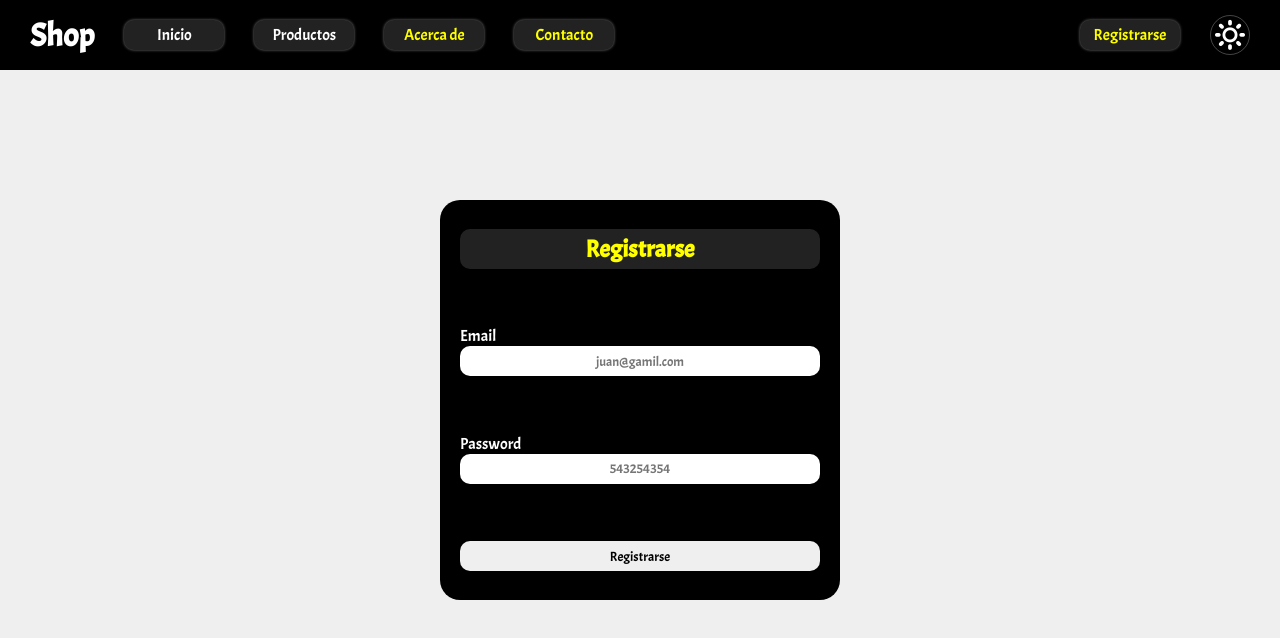
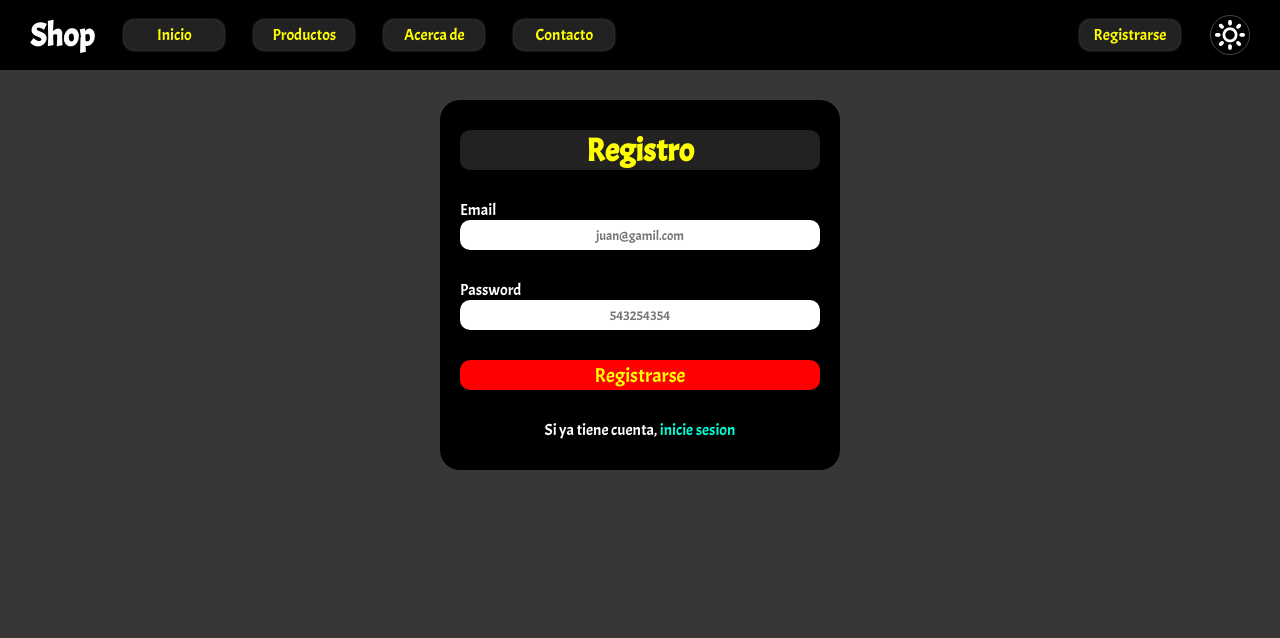
Before and after one commit to Ginto11/Shop, a plain HTML site: page index.html in a window 1280 px wide. Drawn offline with Linux system fonts and the light colour scheme.

Commit message:
Subida de Mejoras

```diff
--- a/css/estilos.css
+++ b/css/estilos.css
@@ -1,6 +1,6 @@
 @import url('https://fonts.googleapis.com/css2?family=Acme&display=swap');
 body{
-    background-color: #efefef;
+    background-color: #383737;
 }
 
 body::-webkit-scrollbar{
@@ -21,6 +21,14 @@ body::-webkit-scrollbar-thumb{
     font-family: Acme;
 }
 
+main{
+    width: 100%;
+    display: flex;
+    flex-direction: column;
+    align-items: center;
+    gap: 30PX;
+}
+
 .cabecera{
     width: 100%;
     height: 70px;
@@ -28,8 +36,6 @@ body::-webkit-scrollbar-thumb{
     justify-content: space-between;
     align-items: center;
     background-color: #000;
-    position: absolute;
-    top: 0;
 }
 
 
@@ -54,7 +60,7 @@ body::-webkit-scrollbar-thumb{
 }
 
 .contenedor__links1 a:link{
-    color: #fff;
+    color: yellow;
     text-decoration: none;
     background-color: #fff2;
     width: 100px;
@@ -65,6 +71,15 @@ body::-webkit-scrollbar-thumb{
     border-radius: 10px;
     box-shadow: 0 0 3px rgb(124, 122, 122);
 }
+
+.contenedor__links1 a:visited{
+    color: yellow;
+}
+
+.contenedor__links1 a:hover{
+    color: #00FFD4;
+}
+
 .registrarse{
     color: yellow;
     text-decoration: none;
@@ -87,21 +102,18 @@ body::-webkit-scrollbar-thumb{
     margin-right: 30px;
 }
 
-.contenedor__links1 a:visited{
-    color: yellow;
-}
-
 .titulo__cabecera{
     color: #fff;
 }
 
-main{
-    width: 100%;
-    height: 100vh;
+
+.contenedor__tarjetas{
     display: flex;
+    flex-wrap: wrap;
+    width: 80%;
     justify-content: center;
     align-items: center;
-    gap: 50px;
+    gap: 30px;
 }
 
 
@@ -164,11 +176,12 @@ main{
 .contenedor__registro{
     background-color: #000;
     width: 400px;
-    height: 400px;
     display: flex;
     flex-direction: column;
     justify-content: space-around;
     align-items: center;
+    gap: 30px;
+    padding: 30px 0;
     border-radius: 20px;
 }
 
@@ -177,6 +190,7 @@ main{
     text-align: center;
     width: 90%;
     height: 40px;
+    font-size: 32px;
     background-color: #fff2;
     display: flex;
     justify-content: center;
@@ -190,6 +204,15 @@ main{
     width: 90%;
 }
 
+.contenedor__registro p{
+    color: #fff;
+}
+
+.contenedor__registro  p a{
+    text-decoration: none;
+    color: #00FFD4;
+}
+
 .contenedor__registro div{
     width: 90%;
 }
@@ -200,3 +223,23 @@ main{
     text-align: center;
     border: none;
 }
+
+.contenedor__registro input[type="submit"]{
+    background-color: #f00;
+    color: yellow;
+    font-size: 20px;
+    cursor: pointer;
+}
+
+.ir__arriba{
+    display: none;
+    padding: 20px;
+    font-size: 20px;
+    color: yellow;
+    cursor: pointer;
+    background-color: black;
+    border-radius: 50%;
+    position: fixed;
+    bottom: 20px;
+    right: 20px;
+}
--- a/css/style.css
+++ b/css/style.css
@@ -1,10 +1,10 @@
 @font-face {
   font-family: 'icomoon';
-  src:  url('fonts/icomoon.eot?9f9apb');
-  src:  url('fonts/icomoon.eot?9f9apb#iefix') format('embedded-opentype'),
-    url('fonts/icomoon.ttf?9f9apb') format('truetype'),
-    url('fonts/icomoon.woff?9f9apb') format('woff'),
-    url('fonts/icomoon.svg?9f9apb#icomoon') format('svg');
+  src:  url('fonts/icomoon.eot?djzwo5');
+  src:  url('fonts/icomoon.eot?djzwo5#iefix') format('embedded-opentype'),
+    url('fonts/icomoon.ttf?djzwo5') format('truetype'),
+    url('fonts/icomoon.woff?djzwo5') format('woff'),
+    url('fonts/icomoon.svg?djzwo5#icomoon') format('svg');
   font-weight: normal;
   font-style: normal;
   font-display: block;
@@ -25,6 +25,9 @@
   -moz-osx-font-smoothing: grayscale;
 }
 
+.icon-flecha-arriba:before {
+  content: "\e901";
+}
 .icon-luna:before {
   content: "\e900";
 }
--- a/index.html
+++ b/index.html
@@ -14,7 +14,7 @@
         <header class="cabecera">
             <div class="contenedor__links1">
                 <h1 class="titulo__cabecera">Shop</h1>
-                <a href="index.html"> Inicio </a>
+                <a class="actual" href="index.html"> Inicio </a>
                 <a href="productos.html"> Productos </a>
                 <a href=""> Acerca de</a>
                 <a href=""> Contacto</a>
@@ -28,7 +28,7 @@
 
         <section>
             <form class="contenedor__registro">
-                <h1>Registrarse</h1>
+                <h1>Registro</h1>
                 <div>
                     <label for="email">Email</label>
                     <input type="email" name="email" placeholder="juan@gamil.com" required>
@@ -40,6 +40,7 @@
                 <div>
                     <input type="submit" value="Registrarse">
                 </div>
+                <p>Si ya tiene cuenta, <a href="">inicie sesion</a></p>
             </form>
         </section>
     </main>
```
Also changed, not shown: js/arriba.js (added, +16 -0 lines), js/funcion.js (+6 -2 lines), productos.html (+8 -0 lines), css/fonts/icomoon.ttf, css/fonts/icomoon.woff, img/chaqueta.png (added), img/reloj.png (added), img/tenis.png (added), 2 other files.
